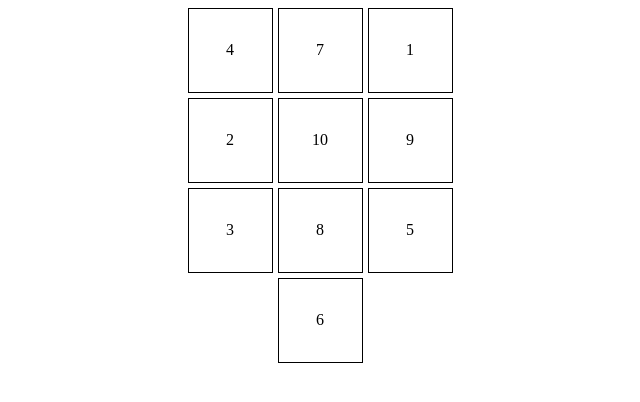
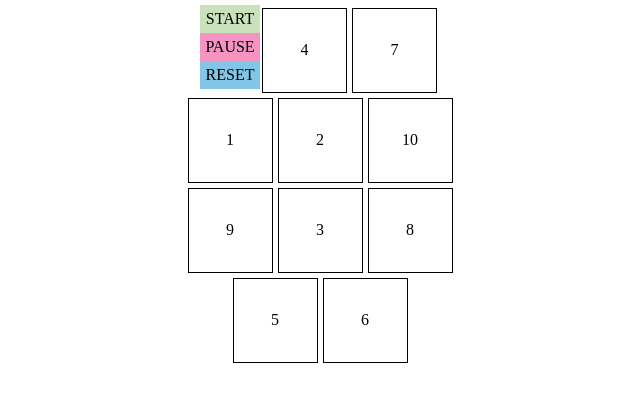
Before and after one commit to elilemons/memory-game-angular7, an Angular app: page / in a window 1280 px wide. Shown: the top 402 px of the page, without its empty margins (320-960 px from the left). Built offline with nearby package versions, Linux system fonts and the light colour scheme.

Commit message:
Controls added and events wired up

```diff
--- a/src/app/modules/components.module.ts
+++ b/src/app/modules/components.module.ts
@@ -4,12 +4,14 @@ import { NgModule } from '@angular/core';
 import { CardComponent } from '../modules/card/card.component';
 import { GameComponent } from '../modules/game/game.component';
 import { ModalComponent } from './modal/modal.component';
+import { ControlsComponent } from './controls/controls.component';
 
 @NgModule({
   declarations: [
     CardComponent,
     GameComponent,
-    ModalComponent
+    ModalComponent,
+    ControlsComponent
   ],
   imports: [
     BrowserModule
--- /dev/null
+++ b/src/app/modules/controls/controls.component.html
@@ -0,0 +1,4 @@
+
+<div class="button button-go" (click)="start()">Start</div>
+<div class="button button-pause" (click)="pause()">Pause</div>
+<div class="button button-reset" (click)="reset()">Reset</div>
--- /dev/null
+++ b/src/app/modules/controls/controls.component.scss
@@ -0,0 +1,35 @@
+.button {
+  display: block;
+  width: 100%;
+  padding: 5px;
+  text-align: center;
+  text-transform: uppercase;
+  cursor: pointer;
+}
+
+.button-go {
+  background: #CAE2BC;
+}
+.button-pause {
+  background: #F694C1;
+}
+.button-reset {
+  background: #83C5E6;
+}
+.button:hover {
+  font-weight: 700;
+}
+.button-go:hover {
+  background: #B0BC98;
+}
+.button-pause:hover {
+  background: #CA7A9E;
+}
+.button-reset:hover {
+  background: #4EADDC;
+}
+.timer {
+  font-family: monospace;
+  font-weight: bold;
+  text-align: center;
+}
--- /dev/null
+++ b/src/app/modules/controls/controls.component.ts
@@ -0,0 +1,16 @@
+import { Component, OnInit, Output, EventEmitter } from '@angular/core';
+
+@Component({
+  selector: 'app-controls',
+  templateUrl: './controls.component.html',
+  styleUrls: ['./controls.component.scss']
+})
+export class ControlsComponent {
+  @Output() started = new EventEmitter<boolean>();
+  @Output() paused = new EventEmitter<boolean>();
+  @Output() hasReset = new EventEmitter<boolean>();
+
+  start($event): void { this.started.emit(true); }
+  pause($event): void { this.paused.emit(true); }
+  reset($event): void { this.hasReset.emit(true); }
+}
--- a/src/app/modules/game/game.component.html
+++ b/src/app/modules/game/game.component.html
@@ -1,3 +1,6 @@
+<app-controls (started)="onStart($event)" (paused)="onPause($event)" (hasReset)="onReset($event)">
+
+</app-controls>
 <app-card *ngFor="let card of cardService.cards"
           [card]="card"
           (flipped)="onFlipped($event)"
--- a/src/app/modules/game/game.component.ts
+++ b/src/app/modules/game/game.component.ts
@@ -41,4 +41,14 @@ export class GameComponent implements OnInit {
   onModalSubmit(): void {
     this.showModal = false;
   }
+
+  onStart(): void {
+    console.log('Game start');
+  }
+  onPause(): void {
+    console.log('Game paused');
+  }
+  onReset(): void {
+    console.log('Game reset');
+  }
 }
```
Also changed, not shown: 1 other file (tests, documents, lock files or other folders).
